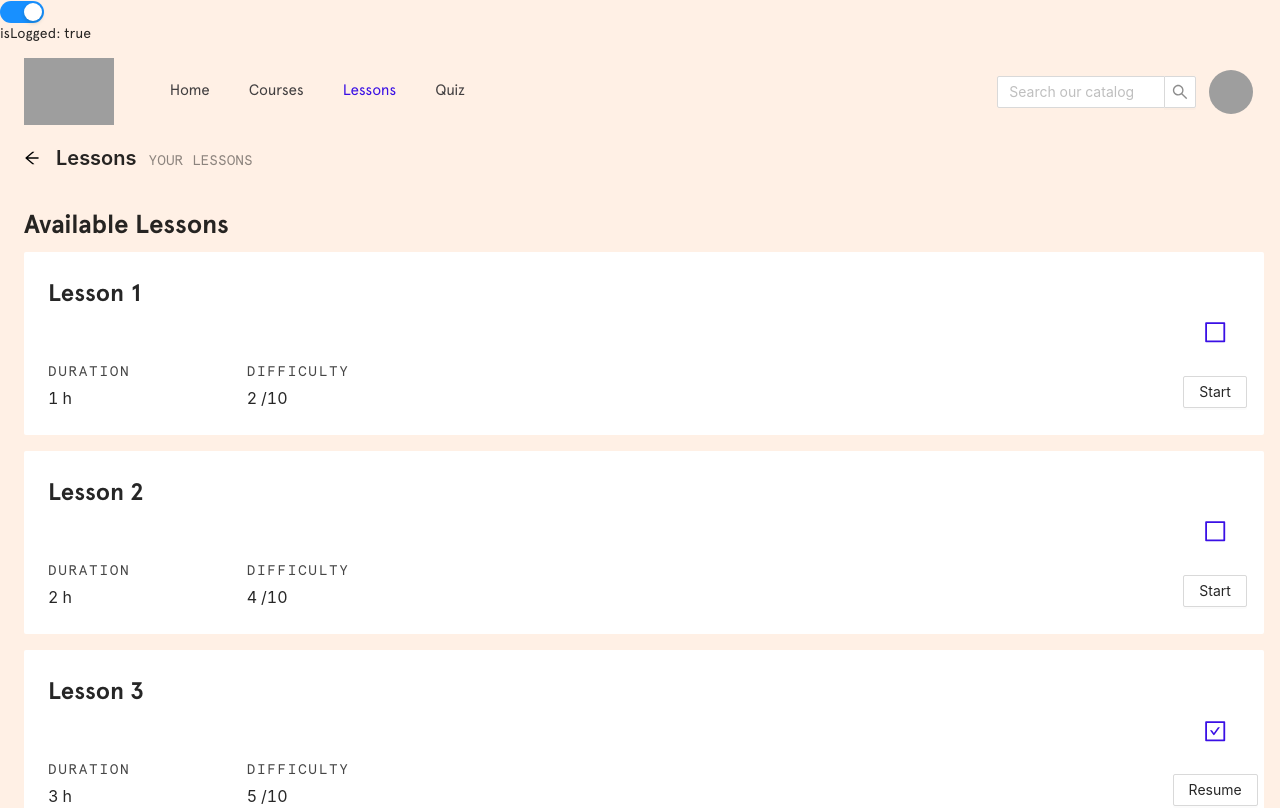
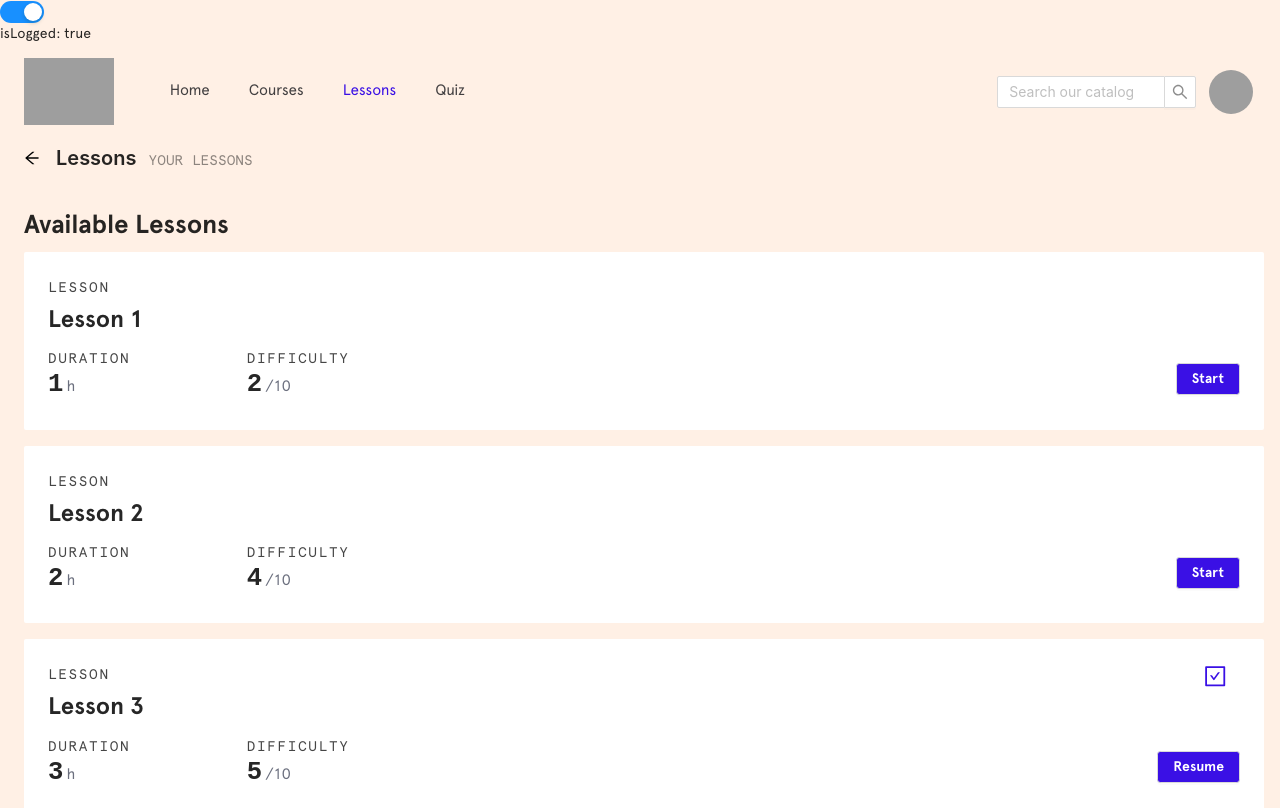
Before and after one commit to antoineGH/sayhello, a React (Create React App) app: page /auth/lesson in a window 1280 px wide. Shown: the top 808 px of the page. Built offline with nearby package versions, Linux system fonts and the light colour scheme; grey boxes are pictures that could not be loaded.

Commit message:
design lesson summary

```diff
--- a/src/components/lesson/LessonSummary.tsx
+++ b/src/components/lesson/LessonSummary.tsx
@@ -27,29 +27,28 @@ const LessonSummary = ({
 	return (
 		<>
 			<Row>
+				<Col span={22}>
+					<div className='ant-statistic-title'>LESSON</div>
+				</Col>
+				<Col span={1} offset={1} style={{ justifyContent: 'center', display: 'flex' }}>
+					<Tooltip title={completed ? `${lessonName} completed` : `${lessonName} not completed`}>
+						{completed && <CheckSquareOutlined className='checkedLesson' />}
+					</Tooltip>
+				</Col>
+			</Row>
+			<Row>
 				<Col span={4}>
 					<Title level={4}>{lessonName}</Title>
 				</Col>
 			</Row>
 			<Row>
-				<Col span={1} offset={23} style={{ justifyContent: 'center', display: 'flex' }}>
-					<Tooltip title={completed ? `${lessonName} completed` : `${lessonName} not completed`}>
-						{completed ? (
-							<CheckSquareOutlined className='checkedLesson' />
-						) : (
-							<BorderOutlined className='uncheckedLesson' />
-						)}
-					</Tooltip>
-				</Col>
-			</Row>
-			<Row style={{ marginTop: '1rem' }}>
 				<Col span={4}>
-					<Statistic title='Duration' value={duration} suffix='h' />
+					<Statistic className='stat_course_lower' title='Duration' value={duration} suffix='h' />
 				</Col>
 				<Col span={4}>
-					<Statistic title='Difficulty' value={difficulty} suffix='/10' />
+					<Statistic className='stat_course_lower' title='Difficulty' value={difficulty} suffix='/10' />
 				</Col>
-				<Col span={1} offset={15} style={{ justifyContent: 'center', display: 'flex' }}>
+				<Col span={1} offset={15} className='col_course_summary_btn'>
 					<Button style={{ marginTop: '1rem' }} onClick={() => handleLesson(lessonID)}>
 						{completed ? 'Resume' : 'Start'}
 					</Button>
```
